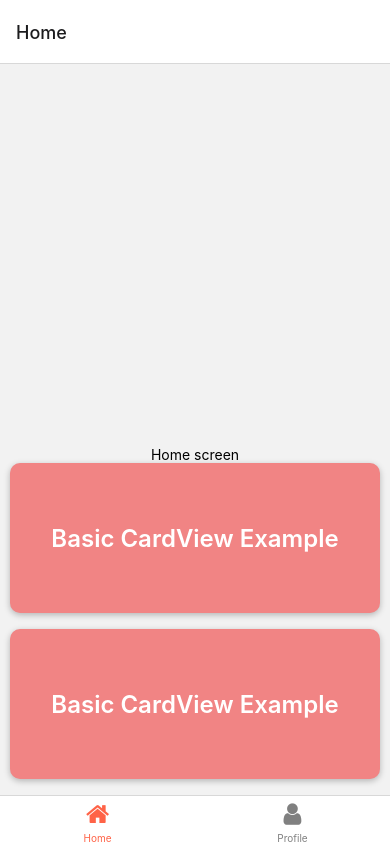
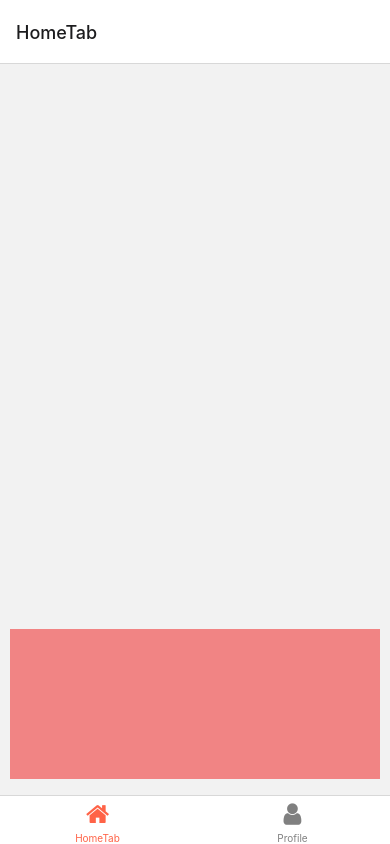
Before and after one commit to A-Nabil/Gym-APP, a React Native app: screen / in a window 390 px wide. Built offline with nearby package versions, Linux system fonts and the light colour scheme.

Commit message:
Fix App Navigation

```diff
--- a/App.js
+++ b/App.js
@@ -1,21 +1,32 @@
-import { StatusBar } from 'expo-status-bar';
-import { StyleSheet, Text, View } from 'react-native';
+import { StyleSheet, Text, View, TouchableOpacity } from 'react-native';
 import { NavigationContainer } from '@react-navigation/native';
 import { createBottomTabNavigator } from '@react-navigation/bottom-tabs';
 import Icon from 'react-native-vector-icons/FontAwesome';
-import Card from './components/Card';
+import { createNativeStackNavigator } from '@react-navigation/native-stack';
 
 const Tab = createBottomTabNavigator();
+const Stack = createNativeStackNavigator();
 
-export default function App() {
+export default function App({ navigation }) {
   return (
     <NavigationContainer>
+        <Stack.Navigator>
+    <Stack.Screen name="Home" component={TabNavigator}  options={{ headerShown: false }}/>
+    <Stack.Screen name="Settings" component={SettingsScreen} />
+  </Stack.Navigator>
+    </NavigationContainer>
+  );
+}
+
+function TabNavigator()
+{
+  return(
     <Tab.Navigator
     screenOptions={({ route }) => ({
         tabBarIcon: ({ focused, color, size }) => {
           let iconName;
 
-            if (route.name === 'Home') {
+          if (route.name === 'HomeTab') {
             iconName = focused
               ? 'home'
               : 'home';
@@ -30,23 +41,24 @@ export default function App() {
         tabBarInactiveTintColor: 'gray',
       })}
     >
-        <Tab.Screen name="Home" component={HomeScreen} />
+      <Tab.Screen name="HomeTab" component={HomeScreen} />
       <Tab.Screen name="Profile" component={ProfileScreen} />
     </Tab.Navigator>
-    </NavigationContainer>
   );
 }
 
-function HomeScreen() {
+const HomeScreen =({ navigation }) => {
   return (
     <View style={styles.container}>
-      <Text>Home screen</Text>
-      <Card style={styles.card}>
-          <Text style={styles.sectionTitle}>Basic CardView Example</Text>
-        </Card>
-        <Card style={styles.card}>
-          <Text style={styles.sectionTitle}>Basic CardView Example</Text>
-        </Card>
+      <TouchableOpacity
+            onPress={() =>{
+              navigation.navigate('Settings');
+            }
+
+              }
+
+       style={styles.card}>
+        </TouchableOpacity>
     </View>
   );
 }
@@ -58,6 +70,18 @@ function ProfileScreen() {
     </View>
   );
 }
+
+function SettingsScreen() {
+  return (
+    <View >
+      <Text>settings</Text>
+    </View>
+  );
+}
+
+const TestScreen = ({ navigation, route }) => {
+  return <Text>This is {route.params.name}'s profile</Text>;
+};
 
 const styles = StyleSheet.create({
   container: {
--- a/components/Card.js
+++ /dev/null
@@ -1,23 +0,0 @@
-import React from 'react';
-import { View, StyleSheet } from 'react-native';
-
-const Card = props => {
-  return (
-    <View style={{ ...styles.card, ...props.style }}>{props.children}</View>
-  );
-};
-
-const styles = StyleSheet.create({
-  card: {
-    shadowColor: 'black',
-    shadowOffset: { width: 0, height: 2 },
-    shadowRadius: 6,
-    shadowOpacity: 0.26,
-    elevation: 8,
-    backgroundColor: 'white',
-    padding: 20,
-    borderRadius: 10
-  }
-});
-
-export default Card;
--- a/package.json
+++ b/package.json
@@ -11,13 +11,15 @@
   "dependencies": {
     "@react-navigation/bottom-tabs": "^6.3.2",
     "@react-navigation/native": "^6.0.11",
+    "@react-navigation/native-stack": "^6.7.0",
     "expo": "~46.0.6",
     "expo-status-bar": "~1.4.0",
     "npm": "^8.17.0",
     "react": "18.0.0",
     "react-native": "0.69.4",
-    "react-native-safe-area-context": "^4.3.1",
+    "react-native-safe-area-context": "4.3.1",
     "react-native-safe-area-view": "^1.1.1",
+    "react-native-screens": "~3.15.0",
     "react-native-vector-icons": "^9.2.0"
   },
   "devDependencies": {
```
Also changed, not shown: 1 other file (tests, documents, lock files or other folders). Lines whose indentation alone changed are shown as unchanged.
